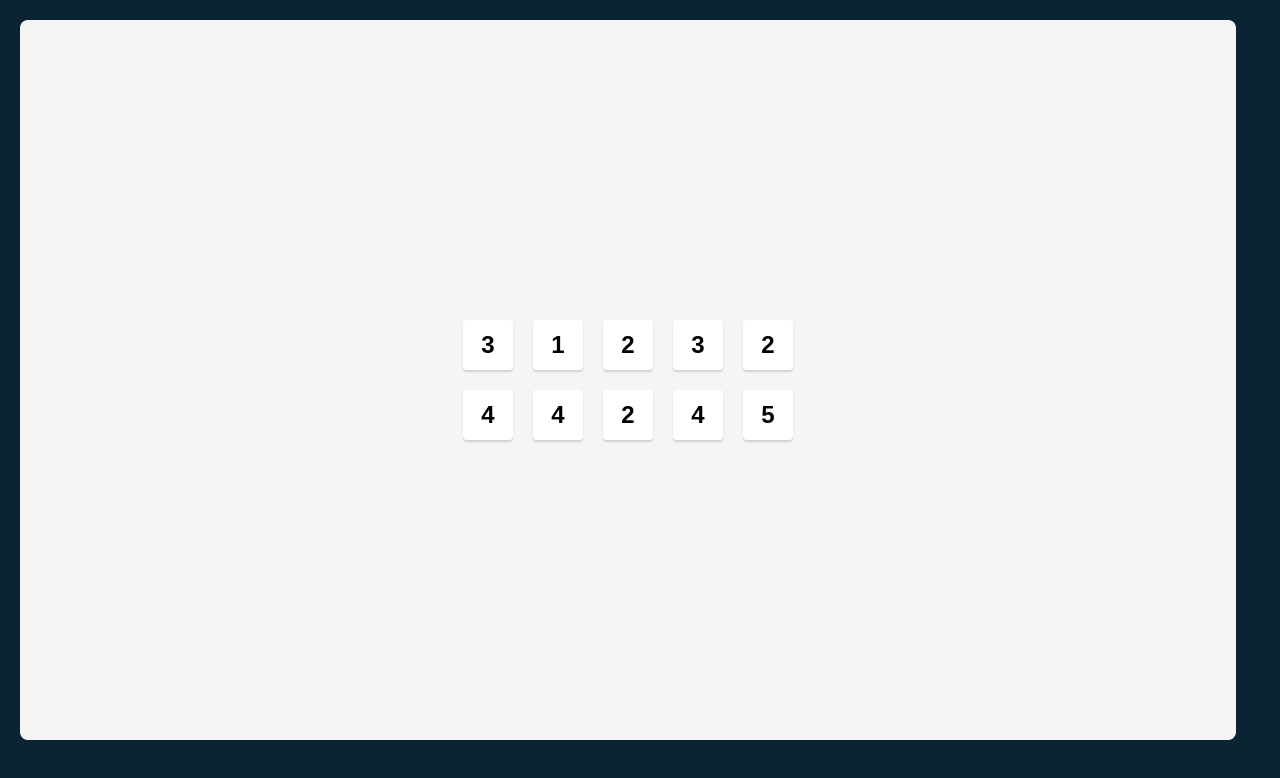
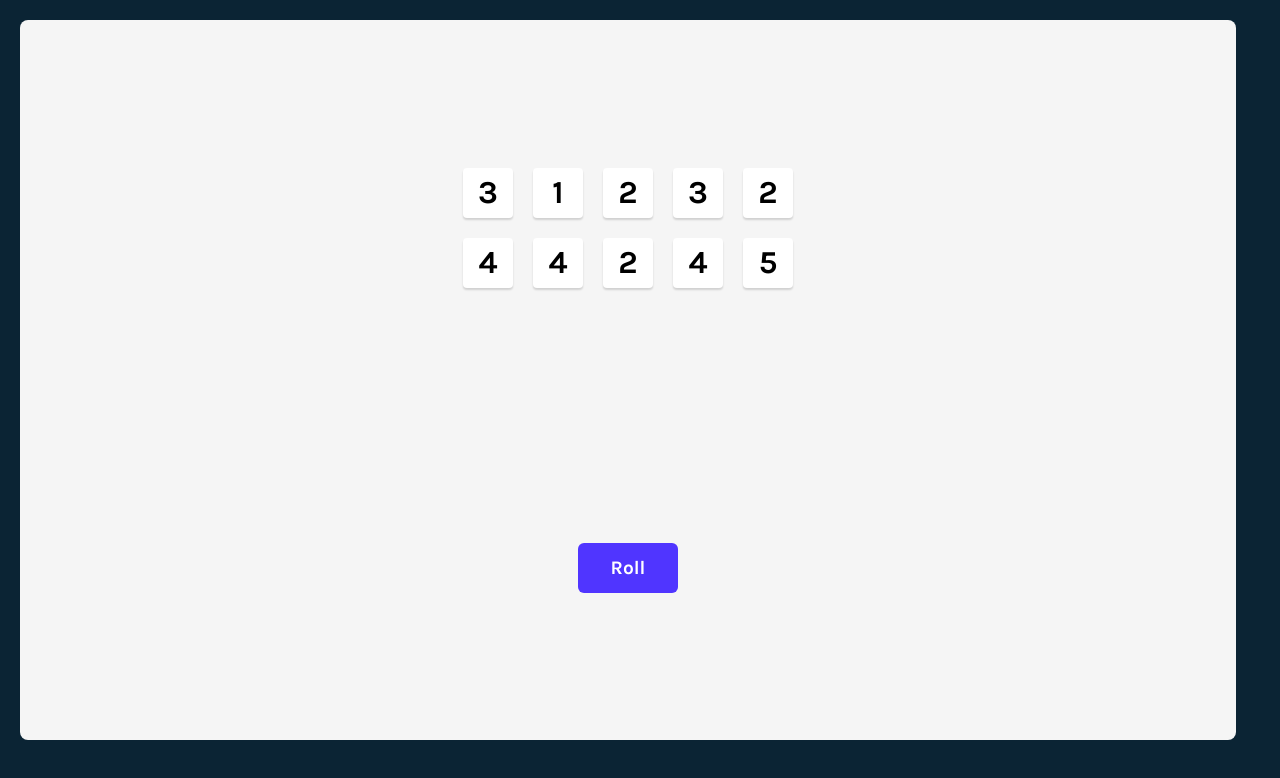
Before and after one commit to munah6/Projects, a React (Vite) app in the folder Tenzies/: page / in a window 1280 px wide. Shown: the top 778 px of the page. Built offline with nearby package versions, Linux system fonts and the light colour scheme.

Commit message:
Added Roll Dice Button + Styles

```diff
--- a/Tenzies/index.html
+++ b/Tenzies/index.html
@@ -3,6 +3,9 @@
   <head>
     <meta charset="UTF-8" />
     <!-- <link rel="icon" type="image/svg+xml" href="/vite.svg" /> -->
+    <link rel="preconnect" href="https://fonts.googleapis.com">
+    <link rel="preconnect" href="https://fonts.gstatic.com" crossorigin>
+    <link href="https://fonts.googleapis.com/css2?family=Karla:wght@700&display=swap" rel="stylesheet">
     <meta name="viewport" content="width=device-width, initial-scale=1.0" />
     <title>Tenzies</title>
   </head>
--- a/Tenzies/src/App.jsx
+++ b/Tenzies/src/App.jsx
@@ -22,11 +22,17 @@
         )
     })
 
+    function rollDice() {
+      setDiceNumbers(allNewDice());
+    }
+
   return (
       <main >
           <div className="dice-container">
               {diceNumberElements}
           </div>
+
+          <button className="button-roll" onClick={rollDice}> Roll </button>
       </main>
   )
 }
--- a/Tenzies/src/components/Dice.jsx
+++ b/Tenzies/src/components/Dice.jsx
@@ -3,7 +3,7 @@
 export default function Dice(props) {
     return(
         <div className="dice-boxes">
-            <h2 className="dice-num">{props.value}</h2>
+            <h1 className="dice-num">{props.value}</h1>
         </div>
     )
 }
--- a/Tenzies/src/index.css
+++ b/Tenzies/src/index.css
@@ -30,7 +30,7 @@
   padding: 20px;
   display: flex;
   flex-direction: column;
-  justify-content: center;
+  justify-content: space-around;
   align-items: center;
 }
 
@@ -53,6 +53,30 @@
   background-color: white;
 }
 
+/* {
+  box-shadow: inset 5px 5px 10px -3px rgba(0, 0, 0, 0.7);
+} */
+
 .dice-num{
-    font-family: Arial, Helvetica, sans-serif;
+  font-family: 'Karla', sans-serif;
 }
+
+.button-roll {
+    height: 50px;
+    width: 100px;
+    border: none;
+    border-radius: 6px;
+    background-color: #5035FF;
+    color: white;
+    font-size: 1.2rem;
+    font-family: 'Karla', sans-serif;
+    cursor: pointer;
+}
+
+.button-roll:focus {
+  outline: none;
+}
+
+.button-roll:hover, .dice-boxes:hover  {
+  box-shadow: inset 5px 5px 10px -3px rgba(0, 0, 0, 0.7);
+}
```
